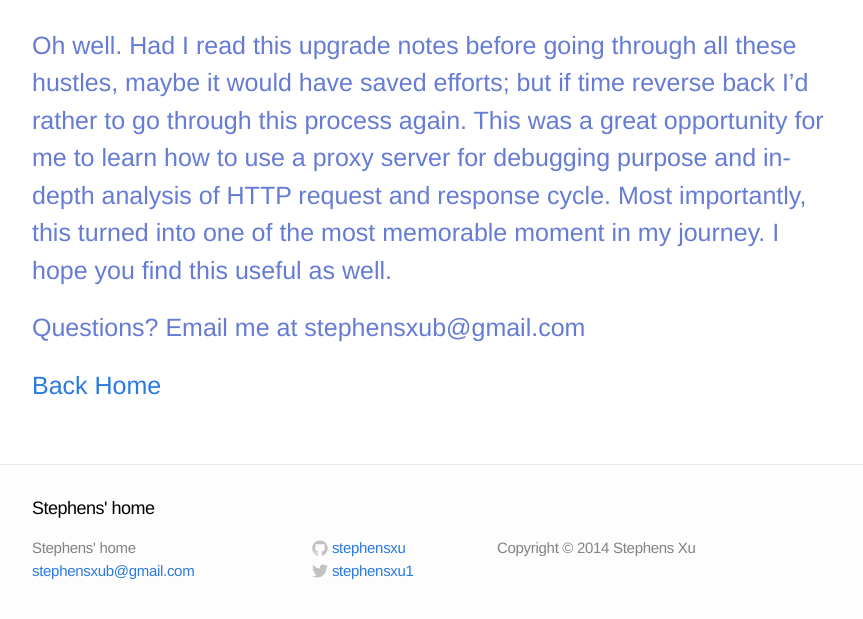
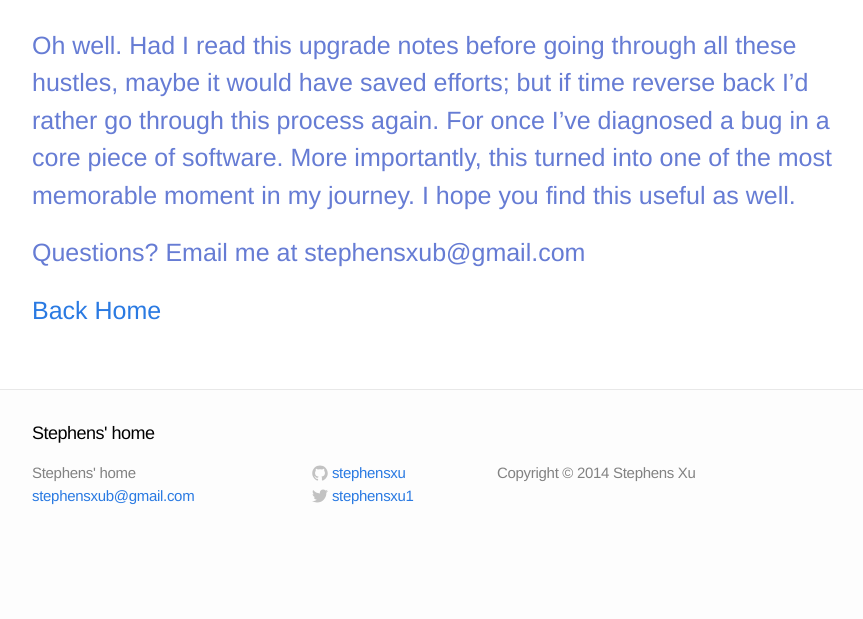
Before and after one commit to stephensxu/stephensxu.github.io, a Jekyll site: the page built from _posts/2014-09-29-craziest-bug.markdown, in a window 1280 px wide and 900 px high, scrolled down 8295 px, cut to the strip 273-892 px from the top of the window. Shown: the whole strip, without its empty margins (208-1071 px from the left). Built offline with Jekyll 4.4.1, drawn with Linux system fonts in a browser that asks for light colours; after the commit the page ends 9120 px from its top, so only the background shows below that.

Commit message:
changed ending paragraph of crazy-bug post

```diff
--- a/_posts/2014-09-29-craziest-bug.markdown
+++ b/_posts/2014-09-29-craziest-bug.markdown
@@ -93,7 +93,7 @@ Now we’ve gotten to the bottom of the issue, we know that for some reason iOS
 
 <img src="https://s3-us-west-1.amazonaws.com/stephensxu.github.io/my_craziest_bug/ios_8.0.2_update_notes.png" height="382" width="750">
 
-Oh well. Had I read this upgrade notes before going through all these hustles, maybe it would have saved efforts; but if time reverse back I’d rather to go through this process again. This was a great opportunity for me to learn how to use a proxy server for debugging purpose and in-depth analysis of HTTP request and response cycle. Most importantly, this turned into one of the most memorable moment in my journey. I hope you find this useful as well.
+Oh well. Had I read this upgrade notes before going through all these hustles, maybe it would have saved efforts; but if time reverse back I’d rather go through this process again. For once I've diagnosed a bug in a core piece of software. More importantly, this turned into one of the most memorable moment in my journey. I hope you find this useful as well.
 
 Questions? Email me at stephensxub@gmail.com
 
```
